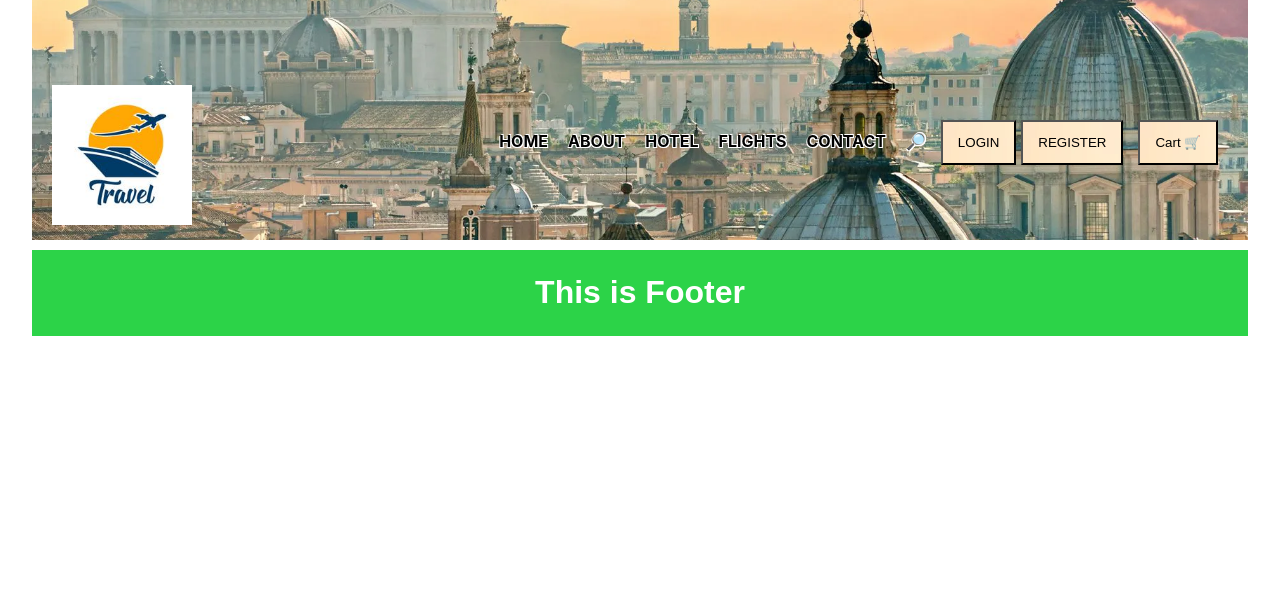
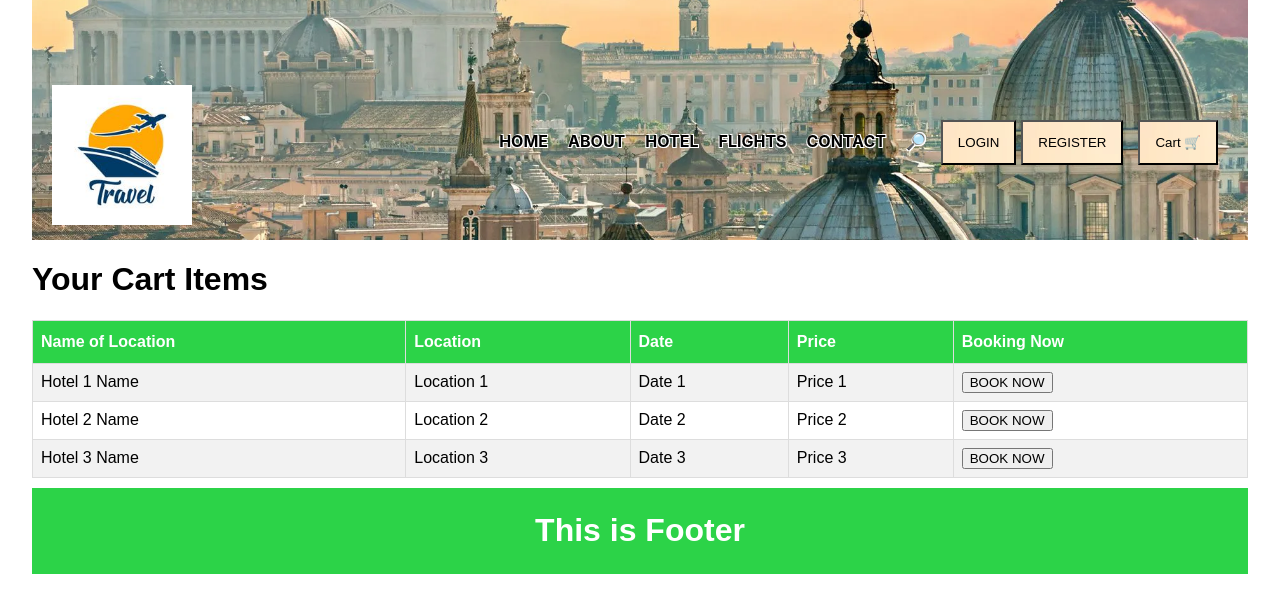
Before and after one commit to KassieLG/team-collaboration-frontend, a Next.js app: page /cart in a window 1280 px wide. Shown: the top 612 px of the page. Built offline with nearby package versions, Linux system fonts and the light colour scheme.

Commit message:
Revert "check"
This reverts commit 253fb06db521ff10482937d336881b97ae92d06d.

```diff
--- a/pages/cart.tsx
+++ b/pages/cart.tsx
@@ -4,7 +4,6 @@ import { Footer } from '../src/components/Footer'
 import { Header } from '../src/components/Header'
 import { Cart } from '../src/components/Cart'
 import styles from '../styles/Home.module.css'
-import Link from 'next/link'
 
 export default function cart() {
   return (
@@ -12,11 +11,9 @@ export default function cart() {
       <Head>
         <title>National Quick Travel</title>
       </Head>
-
       <Header />
-
-
-
+      <h1>Your Cart Items</h1>
+      <Cart />
       <Footer />
     </div>
   )
```
Also changed, not shown: pages/about.tsx (+3 -6 lines), 1 other file (tests, documents, lock files or other folders).
